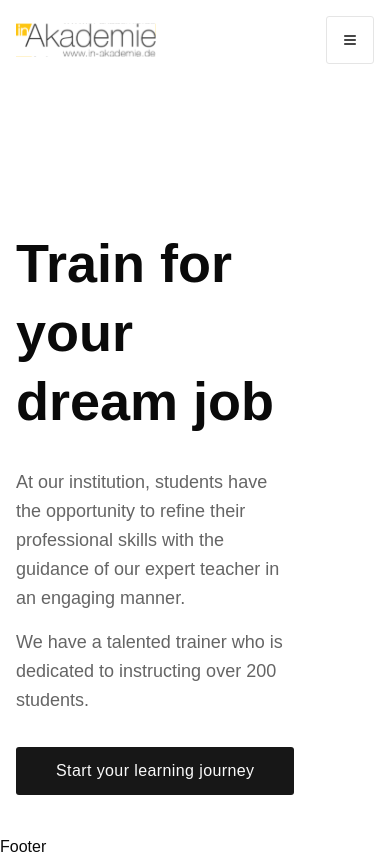
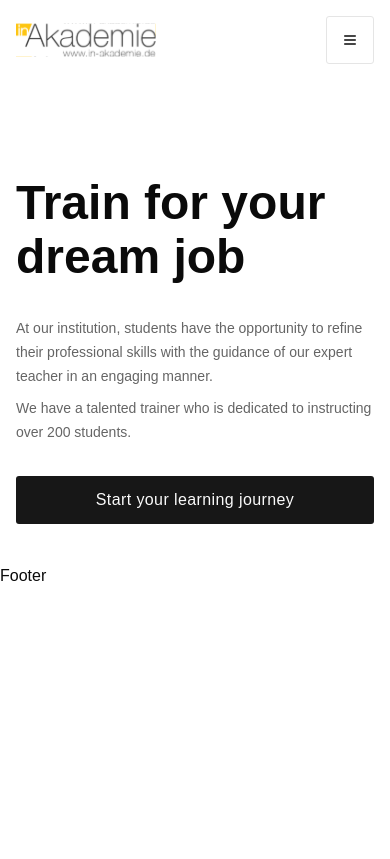
Before and after one commit to Saeed-Altout/new, a Next.js app: page / in a window 390 px wide. Built offline with nearby package versions, Linux system fonts and the light colour scheme.

Commit message:
feat(ui): update style hero component.

```diff
--- a/app/(marketing)/(routes)/(home)/_components/hero.tsx
+++ b/app/(marketing)/(routes)/(home)/_components/hero.tsx
@@ -3,25 +3,28 @@ import { Button } from "@/components/ui/button";
 
 export const Hero = () => {
   return (
-    <section className="flex justify-between items-start gap-[100px] pt-[109px]">
+    <section id="hero" className="pt-14 md:pt-20 lg:pt-[109px]">
+      <div className="flex justify-between items-start gap-[100px] max-w-screen-xl mx-auto px-4 md:px-8">
         <div className="py-10 flex flex-col gap-8 max-w-[764px]">
-        <h1 className="font-bold text-[54px] leading-[69.12px]">
+          <h1 className="font-bold text-5xl leading-[54px] lg:text-[54px] lg:leading-[69.12px]">
             Train for your dream job
           </h1>
-        <div className="space-y-4">
-          <p className="font-light text-lg leading-[28.8px] text-[#656565]">
+          <div className="space-y-2 lg:space-y-4">
+            <p className="font-light text-sm md:text-base lg:text-lg leading-6 md:leading-8 lg:leading-[28.8px] text-[#656565]">
               At our institution, students have the opportunity to refine their
               professional skills with the guidance of our expert teacher in an
               engaging manner.
             </p>
-          <p className="font-light text-lg leading-[28.8px] text-[#656565]">
-            We have a talented trainer who is dedicated to instructing over 200
-            students.
+            <p className="font-light text-sm md:text-base lg:text-lg leading-6 md:leading-8 lg:leading-[28.8px] text-[#656565]">
+              We have a talented trainer who is dedicated to instructing over
+              200 students.
             </p>
           </div>
-        <Button className="w-fit px-10">Start your learning journey</Button>
+          <Button className="w-full sm:w-fit px-10">
+            Start your learning journey
+          </Button>
         </div>
-      <div className="w-[400px] h-[509.7px]">
+        <div className="w-[400px] h-[509.7px] hidden lg:block">
           <Image
             src="/hero.svg"
             alt="Hero Image"
@@ -30,6 +33,7 @@ export const Hero = () => {
             priority
           />
         </div>
+      </div>
     </section>
   );
 };
--- a/app/(marketing)/(routes)/(home)/page.tsx
+++ b/app/(marketing)/(routes)/(home)/page.tsx
@@ -2,7 +2,7 @@ import { Hero } from "./_components/hero";
 
 export default function MarketingPage() {
   return (
-    <main className="max-w-screen-xl mx-auto px-4 md:px-8">
+    <main>
       <Hero />
     </main>
   );
```
Lines whose indentation alone changed are shown as unchanged.
